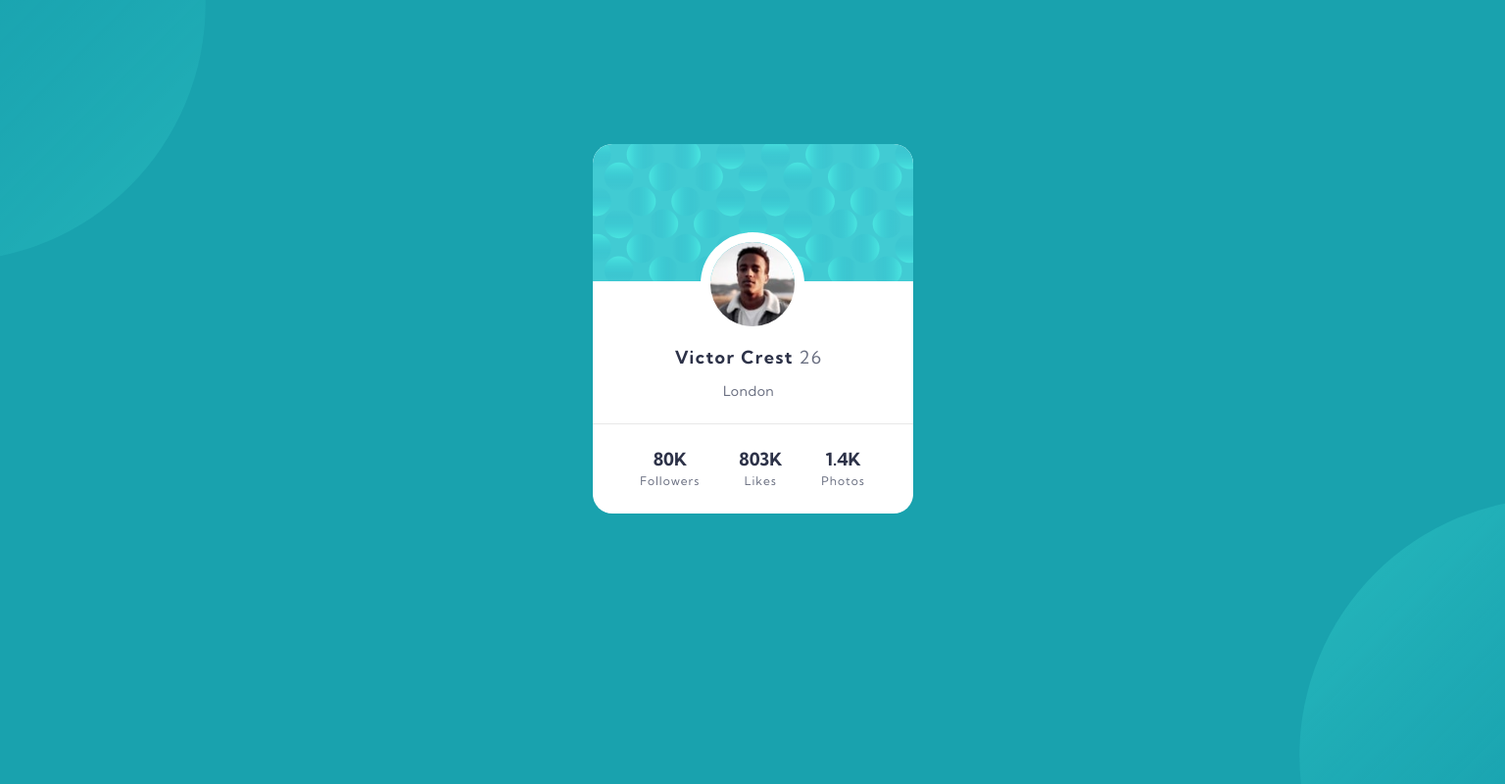
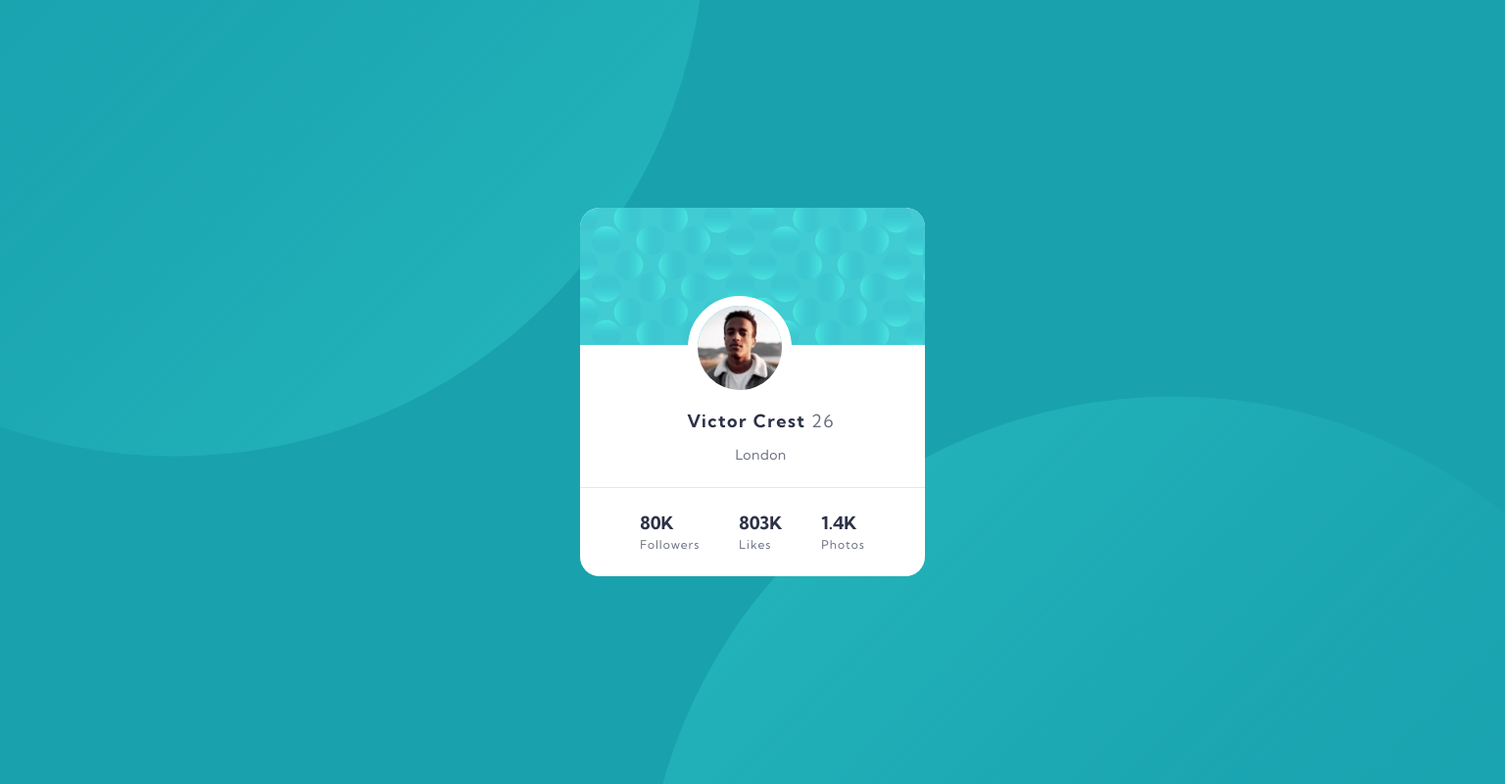
Before and after one commit to rungprae/profile-card-component-main, a plain HTML site: page index.html in a window 1536 px wide. Shown: the whole page at 98% size. Drawn offline with Linux system fonts and the light colour scheme.

Commit message:
modify mobile and add support desktop screen

```diff
--- a/index.html
+++ b/index.html
@@ -19,14 +19,19 @@
     />
   </head>
   <body>
-    <div class="bg"></div>
+    <div class="bg">
       <div class="card">
         <!-- section1 -->
         <div class="section1">
           <div class="bg-card"></div>
           <img class="im-victor" src="./images/image-victor.jpg" />
           <div class="heading">
-          <h1 class="name">Victor Crest <span style="color: hsl(227, 10%, 46%); font-weight: 400;">26</span></h1>
+            <h1 class="name">
+              Victor Crest
+              <span style="color: hsl(227, 10%, 46%); font-weight: 400"
+                >26</span
+              >
+            </h1>
             <p class="city">London</p>
           </div>
         </div>
@@ -46,5 +51,6 @@
           </div>
         </div>
       </div>
+    </div>
   </body>
 </html>
--- a/style.css
+++ b/style.css
@@ -2,18 +2,24 @@
   box-sizing: border-box;
 }
 html,
-body {
-  max-width: 100vw;
-  overflow: hidden;
-}
-body {
+body,
+.bg {
   margin: 0;
   min-height: 100vh;
-  padding: 147px 24px 145px;
-  text-align: center;
+  max-width: 100vw;
   background-size: 100%;
+  overflow: hidden;
+  position: relative;
+}
+
+body{
   background: hsl(185, 75%, 39%);
-  font-family: "Kumbh Sans";
+}
+.bg{
+  display: flex;
+  align-items: center;
+  justify-content: center;
+
 }
 .bg:after {
   content: "";
@@ -21,14 +27,14 @@ body {
   background-image: url(./images/bg-pattern-bottom.svg);
   width: 210px;
   height: 292px;
-  background-size: 250%;
+  background-size: cover;
   transform: rotate(-360deg);
   transform-origin: center;
   position: absolute;
-  bottom: 0px;
-  right: 0;
+  bottom: -30px;
+  right: -20px;
   z-index: -2;
-  opacity: 0.7;
+  opacity: 1;
 }
 .bg:before {
   content: "";
@@ -36,23 +42,22 @@ body {
   background-image: url(./images/bg-pattern-bottom.svg);
   width: 210px;
   height: 292px;
-  background-size: 250%;
+  background-size: cover;
   transform: rotate(180deg);
   transform-origin: center;
   position: absolute;
-  top: -25px;
-  left: 0px;
+  top: -80px;
+  left: -20px;
   z-index: -2;
-  opacity: 0.5;
+  opacity: 1;
 }
 .card {
-  margin-left: auto;
-  margin-right: auto;
   background-color: #ffffff;
   border-radius: 20px;
   width: 327px;
   height: 377px;
   max-width: 375px;
+  font-family: "Kumbh Sans";
 }
 /* section1 */
 .section1 {
@@ -86,12 +91,14 @@ body {
   font-weight: 700;
   color: hsl(229, 23%, 23%);
   letter-spacing: 1.5px;
+
 }
 .city {
   font-size: 14px;
   font-weight: 400;
   color: hsl(227, 10%, 46%);
   letter-spacing: 0.5px;
+  text-align: center;
 }
 /* section2 */
 .section2 {
@@ -113,3 +120,36 @@ body {
   color: hsl(227, 10%, 46%);
   letter-spacing: 1px;
 }
+/* desktop 1440px */
+@media (min-width: 1440px) {
+  .card {
+    width: 352px;
+    height: 376px;
+  }
+  .bg:before {
+    content: "";
+    display: block;
+    background-image: url(./images/bg-pattern-bottom.svg);
+    width: 1080px;
+    height: 516px;
+    background-size: 100%;
+    position: absolute;
+    top: -50px;
+    left: -360px;
+    z-index: -2;
+    opacity: 0.7;
+  }
+  .bg:after {
+    content: "";
+    display: block;
+    background-image: url(./images/bg-pattern-bottom.svg);
+    width: 1080px;
+    height: 516px;
+    background-size: 100%;
+    position: absolute;
+    bottom: -120px;
+    right: -200px;
+    z-index: -2;
+    opacity: 0.7;
+  }
+}
```
Lines whose indentation alone changed are shown as unchanged.
